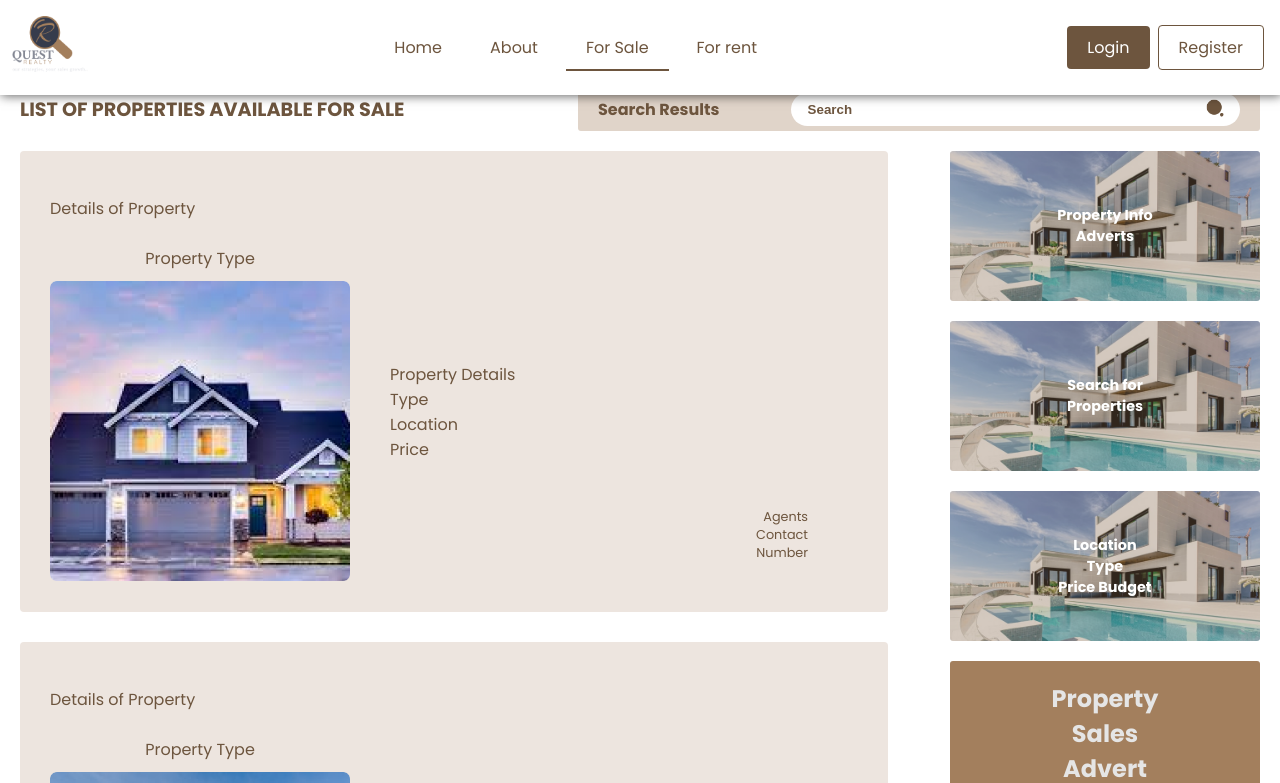
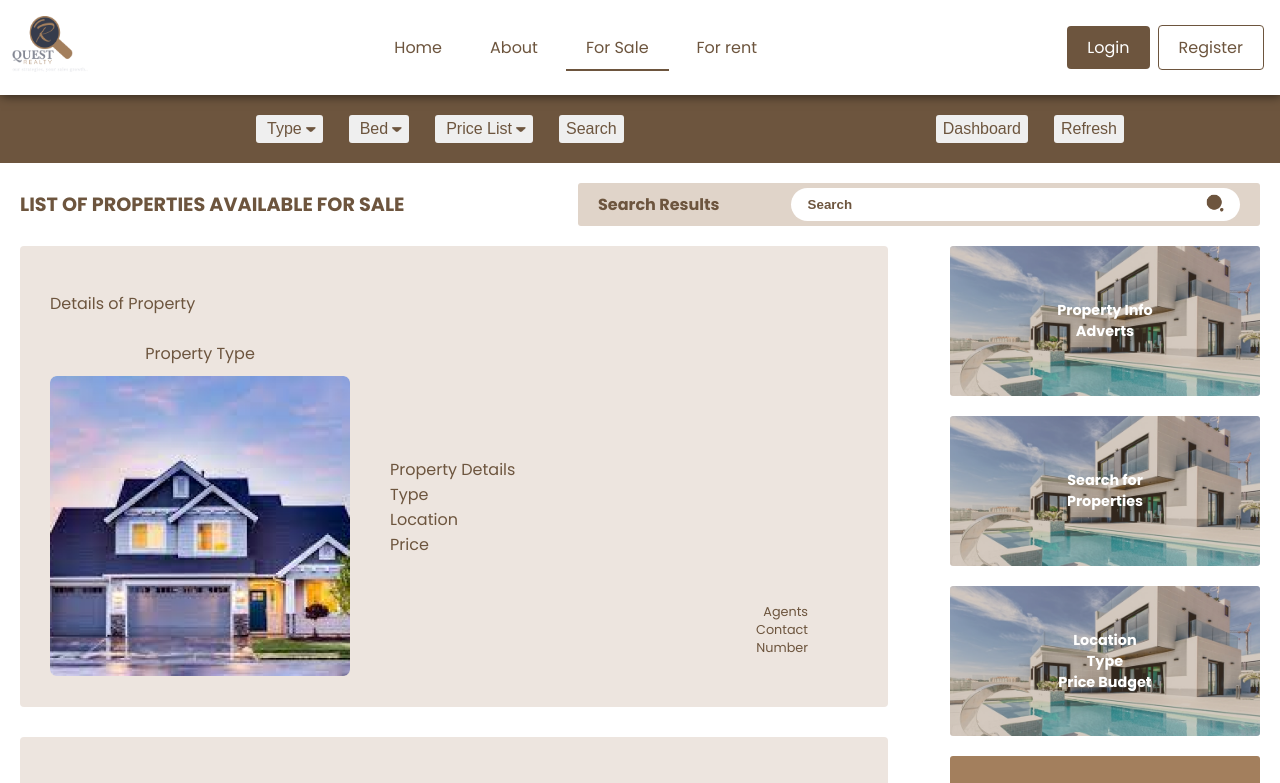
Before and after one commit to questrealty/product-site-frontend, a Vue app: page /for-sale in a window 1280 px wide. Shown: the top 783 px of the page. Built offline with nearby package versions, Linux system fonts and the light colour scheme.

Commit message:
Made filter bar visible

```diff
--- a/src/components/forSale/FilterBar.vue
+++ b/src/components/forSale/FilterBar.vue
@@ -43,6 +43,7 @@ export default {};
   display: flex;
   justify-content: space-around;
   background-color: #6d553e;
+  margin-top:95px;
 }
 .search-filter {
   display: flex;
--- a/src/components/forSale/QuickSales.vue
+++ b/src/components/forSale/QuickSales.vue
@@ -59,7 +59,7 @@ export default {
   width: 100%;
   display: flex;
   flex-direction: column;
-  margin: 50px 0;
+  margin-top: 50px;
   color: var(--white);
 }
 .quick-sales {
```
